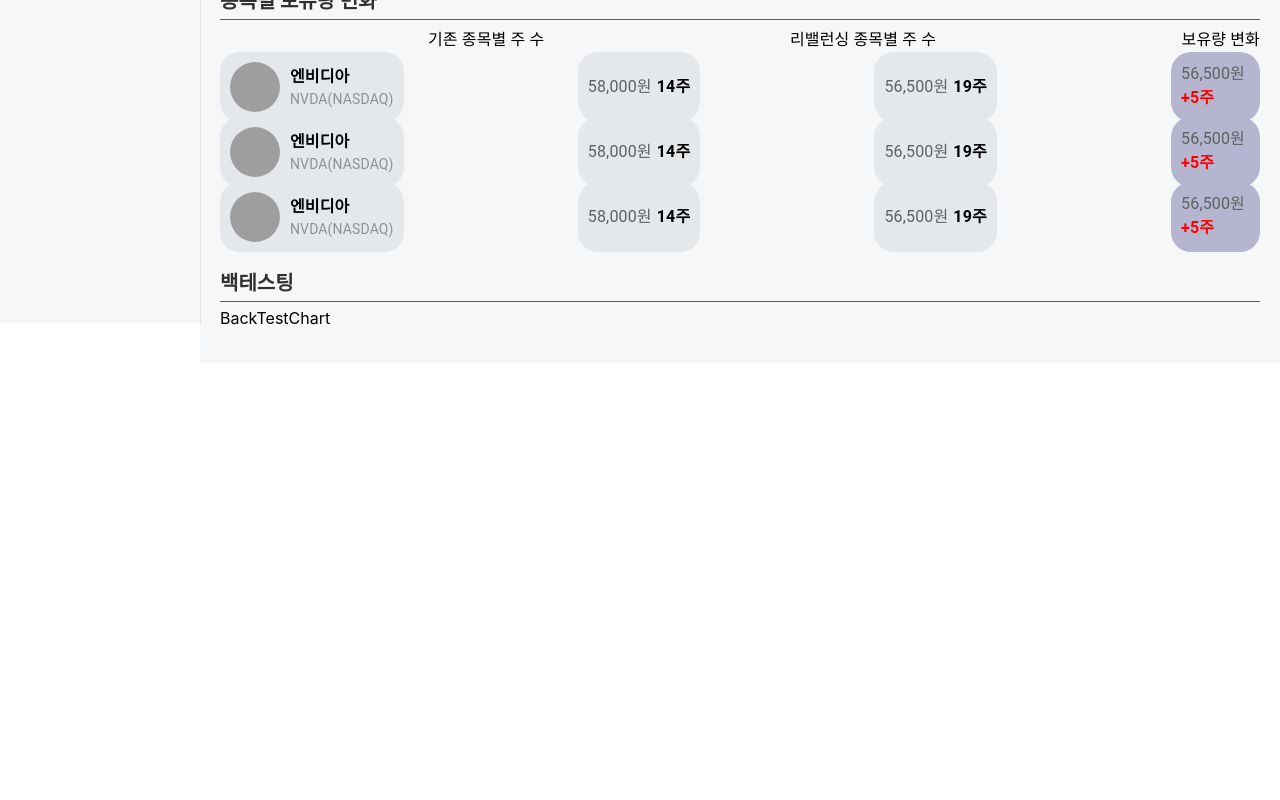
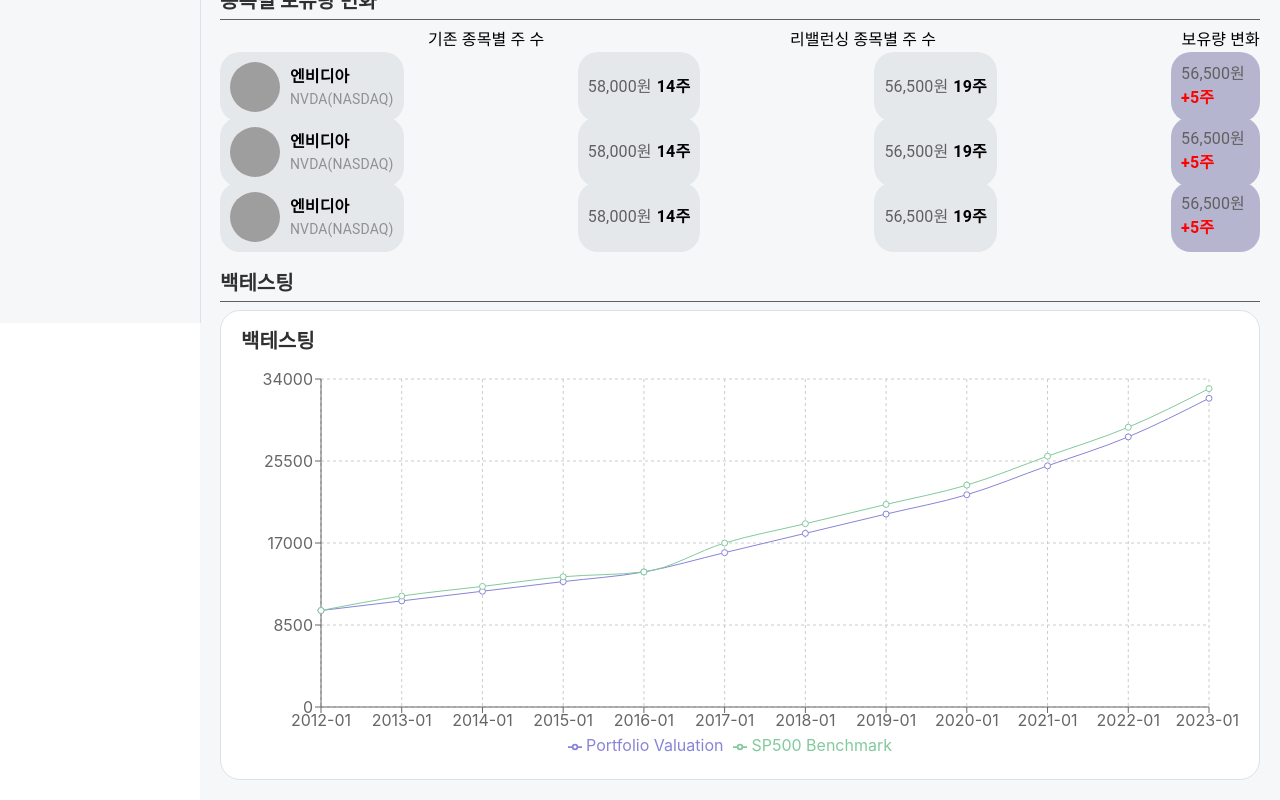
Before and after one commit to kkamisister/mutualrisk, a React (Create React App) app in the folder frontend/mutualrisk/: page /rebalance/result in a window 1280 px wide. Shown: the part 477-1277 px from the top of the page. Before the commit the page ends 840 px from the top, so only its background shows below. Built offline with nearby package versions, Linux system fonts and the light colour scheme; grey boxes are pictures that could not be loaded; a web font is replaced by a local one.

Commit message:
feature: BackTestChart 삽입
Jira: S11P11A607-506

```diff
--- a/frontend/mutualrisk/src/pages/portfolio/rebalance/result/backtest/BackTestChart.js
+++ b/frontend/mutualrisk/src/pages/portfolio/rebalance/result/backtest/BackTestChart.js
@@ -1,7 +1,96 @@
-import React from 'react';
+import React, { useEffect, useState } from 'react';
+import WidgetContainer from 'components/container/WidgetConatiner';
+import Title from 'components/title/Title';
+import {
+	LineChart,
+	Line,
+	XAxis,
+	YAxis,
+	CartesianGrid,
+	Tooltip,
+	Legend,
+	ResponsiveContainer,
+} from 'recharts';
 
-const BackTestChart = () => {
-	return <div>BackTestChart</div>;
+const BackTestChart = ({
+	portfolioId,
+	timeInterval = 'month',
+	measure = 'profit',
+	inflationAdjusted = false,
+}) => {
+	const [data, setData] = useState([]);
+
+	useEffect(() => {
+		// 백엔드 API 호출 부분을 주석 처리
+		// async function fetchData() {
+		//   try {
+		//     const response = await axios.get(`/api/v1/portfolio/backtest`, {
+		//       params: {
+		//         portfolioId,
+		//         timeInterval,
+		//         measure,
+		//         inflationAdjusted`
+		//       }
+		//     });
+		//     const responseData = response.data.data.performances.map(item => ({
+		//       time: new Date(item.time).toISOString().split('T')[0], // 날짜 형식 변환
+		//       valuation: item.valuation
+		//     }));
+		//     setData(responseData);
+		//   } catch (error) {
+		//     console.error("Error fetching backtesting data:", error);
+		//   }
+		// }
+
+		// 더미 데이터 추가
+		const dummyData = [
+			{ time: '2012-01', portfolioValuation: 10000, benchmark: 10000 },
+			{ time: '2013-01', portfolioValuation: 11000, benchmark: 11500 },
+			{ time: '2014-01', portfolioValuation: 12000, benchmark: 12500 },
+			{ time: '2015-01', portfolioValuation: 13000, benchmark: 13500 },
+			{ time: '2016-01', portfolioValuation: 14000, benchmark: 14000 },
+			{ time: '2017-01', portfolioValuation: 16000, benchmark: 17000 },
+			{ time: '2018-01', portfolioValuation: 18000, benchmark: 19000 },
+			{ time: '2019-01', portfolioValuation: 20000, benchmark: 21000 },
+			{ time: '2020-01', portfolioValuation: 22000, benchmark: 23000 },
+			{ time: '2021-01', portfolioValuation: 25000, benchmark: 26000 },
+			{ time: '2022-01', portfolioValuation: 28000, benchmark: 29000 },
+			{ time: '2023-01', portfolioValuation: 32000, benchmark: 33000 },
+		];
+
+		setData(dummyData);
+	}, [portfolioId, timeInterval, measure, inflationAdjusted]);
+
+	return (
+		<WidgetContainer>
+			<Title text={'백테스팅'} />
+			<ResponsiveContainer width="100%" height={400}>
+				<LineChart
+					data={data}
+					margin={{ top: 20, right: 30, left: 20, bottom: 5 }}>
+					<CartesianGrid strokeDasharray="3 3" />
+					<XAxis dataKey="time" />
+					<YAxis />
+					<Tooltip />
+					<Legend />
+					{/* 두 개의 포트폴리오 성과 */}
+					<Line
+						type="monotone"
+						dataKey="portfolioValuation"
+						name="Portfolio Valuation"
+						stroke="#8884d8"
+					/>
+					{/* 예시: SP500과 비교하는 경우 */}
+					<Line
+						type="monotone"
+						dataKey="benchmark"
+						name="SP500 Benchmark"
+						stroke="#82ca9d"
+					/>
+				</LineChart>
+			</ResponsiveContainer>
+		</WidgetContainer>
+	);
 };
 
 export default BackTestChart;
```
